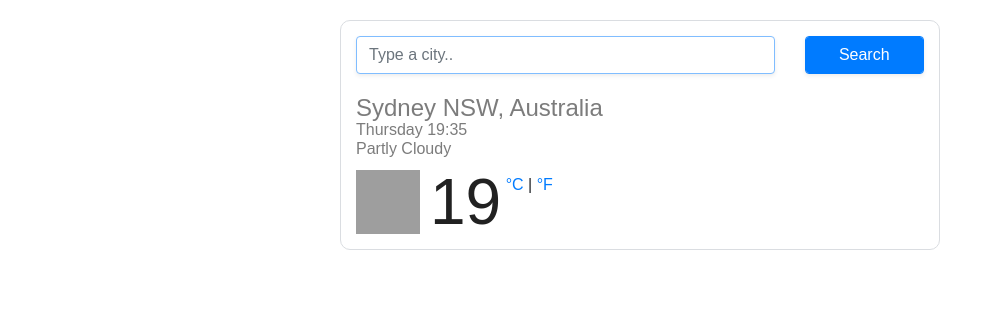
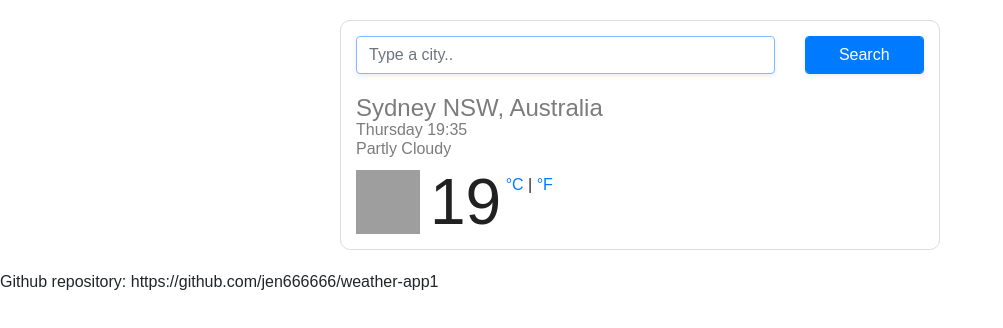
Before and after one commit to jen666666/weather-app1, a website: page index.html in a window 1280 px wide. Shown: the whole page, without its empty margins (0-1003 px from the left). Drawn offline with nearby package versions, Linux system fonts and the light colour scheme; grey boxes are pictures that could not be loaded.

Commit message:
Update index.html

```diff
--- a/index.html
+++ b/index.html
@@ -60,5 +60,6 @@
       </div>
     </div>
     <script src="index.js"></script>
+    Github repository: https://github.com/jen666666/weather-app1
   </body>
 </html>
```
